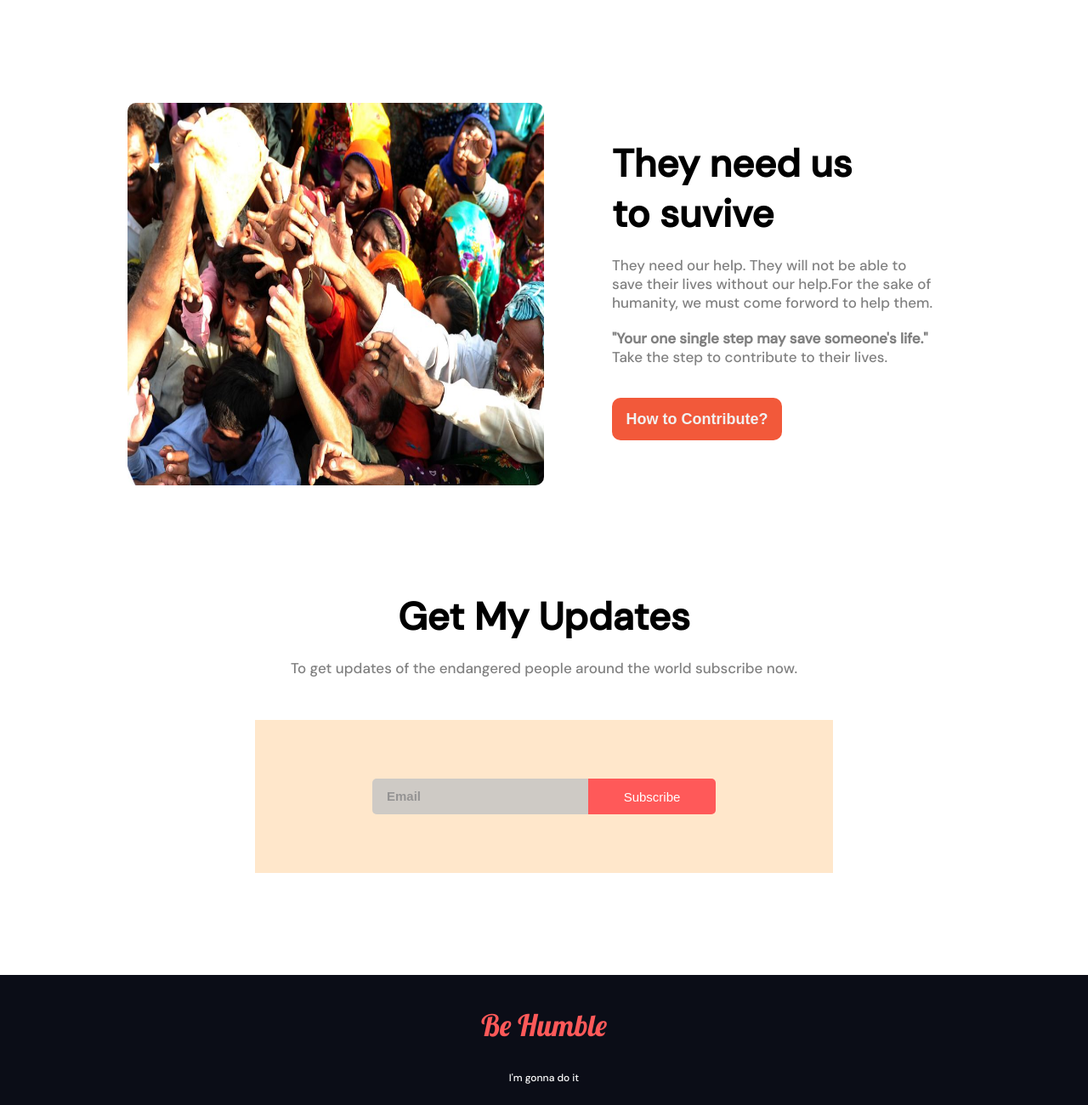
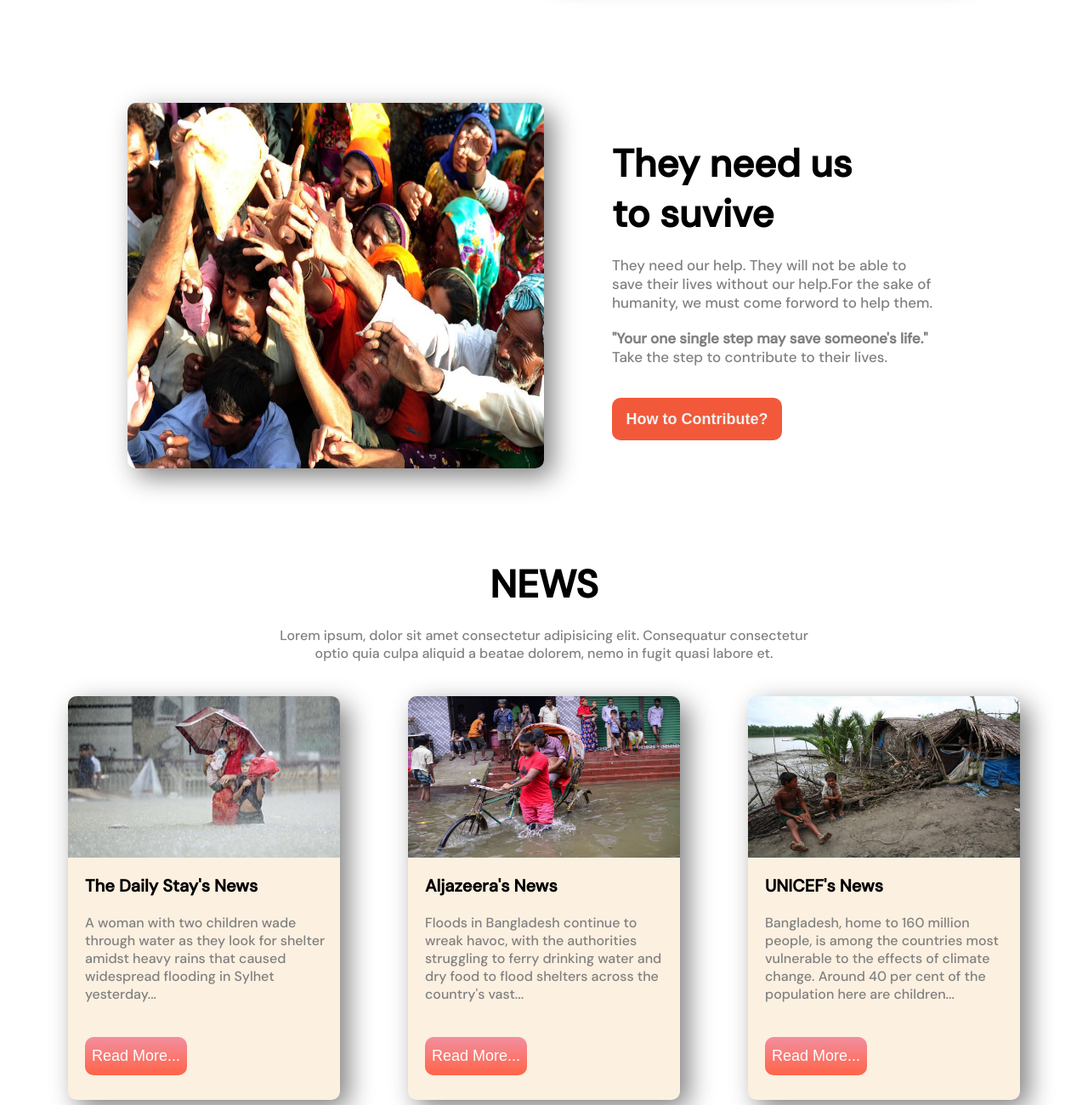
Before and after one commit to Abdullah-Sakib/donate-today-main, a plain HTML site: page index.html in a window 1280 px wide. Shown: the part 2720-4020 px from the top of the page at 85% size. Drawn offline with Linux system fonts and the light colour scheme.

Commit message:
tenth commit

```diff
--- a/index.html
+++ b/index.html
@@ -15,6 +15,7 @@
   <link
     href="https://fonts.googleapis.com/css2?family=DM+Sans:wght@500&family=Lobster&family=Poppins&family=Roboto:wght@500&display=swap"
     rel="stylesheet">
+    <link rel="shortcut icon" href="donate-today-main/icons/icons8-globe-100.png" type="image/x-icon">
   <link rel="stylesheet" href="style.css">
   <title>Donate</title>
 </head>
@@ -33,7 +34,7 @@
     </div>
   </section>
   <section class="donate-today">
-    <h2> Donate Today </h2>
+    <h2 class="h2-heading"> Donate Today </h2>
     <p>Help others without any reason and give without the expectation <br> of receiving anything in return.</p>
     <div class="donation-amount">
       <div class="amount">
@@ -55,9 +56,8 @@
     <input class="input" type="number" name="" id="" placeholder="Other Amount  (Taka)"><br>
     <button class="button">Donate Now</button>
   </section>
-
   <section class="donation-plan">
-    <h2>Our Donate Plan</h2>
+    <h2 class="h2-heading">Our Donate Plan</h2>
     <p>Will you donate to help reach more endangered people and their <br> families around the world?</p>
     <div class="plan-container">
       <div class="plan-card">
@@ -90,7 +90,7 @@
     <div class="lives-container">
       <div class="lives ">
         <div class="lives-text">
-          <h2>Their lives depend on your donation</h2>
+          <h2 class="h2-heading">Their lives depend on your donation</h2>
           <p>Your donation can save their lives. 2 million people are still at risk. The condition of the children is
             more dire. They need help very quickly.</p>
           <p> <strong> "A journey of a thousand miles begins with a single step"</strong> Take the step to contribute to
@@ -99,23 +99,22 @@
         </div>
       </div>
       <div class="lives">
-        <div class="lives-img">
+        <div id="lives-img">
           <img src="donate-today-main/images/donation6.jpg" alt="">
         </div>
       </div>
     </div>
   </section>
-
   <section class="they-need-us">
     <div class="lives-container">
       <div class="lives second-lives">
-        <div class="lives-img">
-          <img src="donate-today-main/images/donation0.jpg" alt="">
+        <div class="image-container">
+          <img id="they-need-us-img" src="donate-today-main/images/donation0.jpg" alt="">
         </div>
       </div>
-      <div class="lives second-lives">
+      <div class="lives ">
         <div class="lives-text second-lives-texts">
-          <h2>They need us <br> to suvive</h2>
+          <h2 class="h2-heading">They need us <br> to suvive</h2>
           <p>They need our help. They will not be able to save their lives without our help.For the sake of humanity, we
             must come forword to help them.</p>
           <p> <strong> "Your one single step may save someone's life."</strong> Take the step to contribute to their
@@ -125,16 +124,61 @@
       </div>
     </div>
   </section>
-
+  <section class="bonus">
+    <h2 class="h2-heading">
+      NEWS
+    </h2>
+    <p>Lorem ipsum, dolor sit amet consectetur adipisicing elit. Consequatur consectetur <br> optio quia culpa aliquid a
+      beatae dolorem, nemo in fugit quasi labore et.</p>
+    <div class="card-container">
+      <div class="card">
+        <div class="card-image">
+          <img src="donate-today-main/images/sylhet3.jpg" alt="">
+        </div>
+        <div class="card-text">
+          <h3 class="h3-heading">The Daily Stay's News</h3>
+          <p>A woman with two children wade through water as they look for shelter amidst heavy rains that caused
+            widespread flooding in Sylhet yesterday...</p>
+          <button class="bottom-button"> <a
+              href="https://www.thedailystar.net/environment/climate-crisis/natural-disaster/news/the-poor-always-lost-their-most-bbs-3052221">
+              Read More...</a></button>
+        </div>
+      </div>
+      <div class="card">
+        <div class="card-image">
+          <img src="donate-today-main/images/alzajire.jpg" alt="">
+        </div>
+        <div class="card-text">
+          <h3 class="h3-heading">Aljazeera's News</h3>
+          <p>Floods in Bangladesh continue to wreak havoc, with the authorities struggling to ferry drinking water and
+            dry food to flood shelters across the country's vast...</p>
+          <button class="bottom-button"> <a
+              href="https://www.aljazeera.com/gallery/2022/6/20/photos-food-drinking-water-concerns-as-floods-batter-bangladesh">Read
+              More...</a></button>
+        </div>
+      </div>
+      <div class="card">
+        <div class="card-image">
+          <img src="donate-today-main/images/UNI146636.jpg" alt="">
+        </div>
+        <div class="card-text">
+          <h3 class="h3-heading">UNICEF's News</h3>
+          <p>Bangladesh, home to 160 million people, is among the countries most vulnerable to the effects of climate
+            change. Around 40 per cent of the population here are children...</p>
+          <button class="bottom-button"> <a href="https://www.unicef.org/bangladesh/en/changing-climate">Read
+              More...</a></button>
+        </div>
+      </div>
+    </div>
+  </section>
   <section class="my-updates">
-    <h2>Get My Updates</h2>
+    <h2 class="h2-heading">Get My Updates</h2>
     <p>To get updates of the endangered people around the world subscribe now.</p>
     <form action="" class="form">
       <input type="email" name="email" id="email" placeholder="Email">
       <button>Subscribe</button>
     </form>
   </section>
-
   <footer>
     <h3>Be Humble</h3>
     <p>I'm gonna do it </p>
--- a/style.css
+++ b/style.css
@@ -13,7 +13,6 @@ body {
   height: 100vh;
   filter: blur(2px);
 }
-
 
 .header-section-text {
   text-align: center;
@@ -57,9 +56,12 @@ body {
   text-align: center;
 }
 
-.donate-today h2 {
+.h2-heading{
   font-size: 45px;
   font-weight: 900;
+}
+
+.donate-today h2 {
   margin-top: 110px;
   margin-bottom: 25px;
 }
@@ -180,8 +182,6 @@ body {
 }
 
 .donation-plan h2{
-  font-size: 45px;
-  font-weight: 900;
   margin-bottom: 20px;
 }
 
@@ -208,8 +208,6 @@ body {
 }
 
 .lives h2{
-  font-size: 45px;
-  font-weight: 900;
   margin-bottom: 20px;
 }
 
@@ -220,10 +218,11 @@ body {
   margin-top: 20px;
 }
 
-.lives-img img{
+#lives-img img{
   width: 100%;
   height: 450px;
   border-radius: 10px;
+  box-shadow: 10px 10px 30px gray;
 }
 
 .contribute-button{
@@ -249,12 +248,89 @@ body {
   margin: 150px auto 100px auto;
 }
 
-.second-lives{
- width: 50%;
+#they-need-us-img{
+  width: 100%;
+  height: 430px;
+  border-radius: 10px;
+  box-shadow: 10px 10px 30px gray;
 }
 
 .second-lives-texts{
   padding: 5px 30px 40px 80px;
+}
+
+                              /* News section */
+
+.bonus{
+  text-align: center;
+  margin-top: 100px;
+}
+
+.bonus h2{
+  margin-bottom: 20px;
+}
+
+.bonus p{
+  margin-bottom: 40px;
+  margin-top: 5px;
+  color: gray;
+}
+
+.card-container{
+  display: flex;
+  justify-content: space-evenly;
+}
+
+.card{
+  width: 320px;
+  background-color: rgb(252, 240, 224);
+  box-shadow: 10px 10px 30px gray;
+  border-radius: 10px;
+}
+
+.card img{
+  width: 320px;
+  height: 100%;
+  border-radius: 10px 10px 0px 0px;
+}
+
+.card-text{
+  text-align: left;
+  padding-left: 20px;
+  padding-right: 10px;
+}
+
+.h3-heading{
+  font-size: 20px;
+ }
+
+.bottom-button{
+  height: 45px;
+  width: 120px;
+  border-radius: 10px;
+  font-size: 18px;
+  background: linear-gradient(rgb(242, 143, 159),tomato);
+  border: none;
+  color: #f1f1f1;
+}
+
+.bottom-button:hover{
+  box-shadow: 5px 5px 20px gray;
+}
+
+.bottom-button a:hover{
+  color: gray;
+}
+
+.bottom-button a{
+  color: white;
+  text-decoration: none;
+}
+
+.card-image{
+  width: 320px;
+  height: 40%;
+  border-radius: 10px 10px 0px 0px;
 }
 
 /* Get my updates section */
```
Also changed, not shown: donate-today-main/icons/icons8-globe-100.png (added), donate-today-main/images/UNI146636.jpg (added), donate-today-main/images/alzajire.jpg (added), donate-today-main/images/sylhet3.jpg (added). Lines whose indentation alone changed are shown as unchanged.
